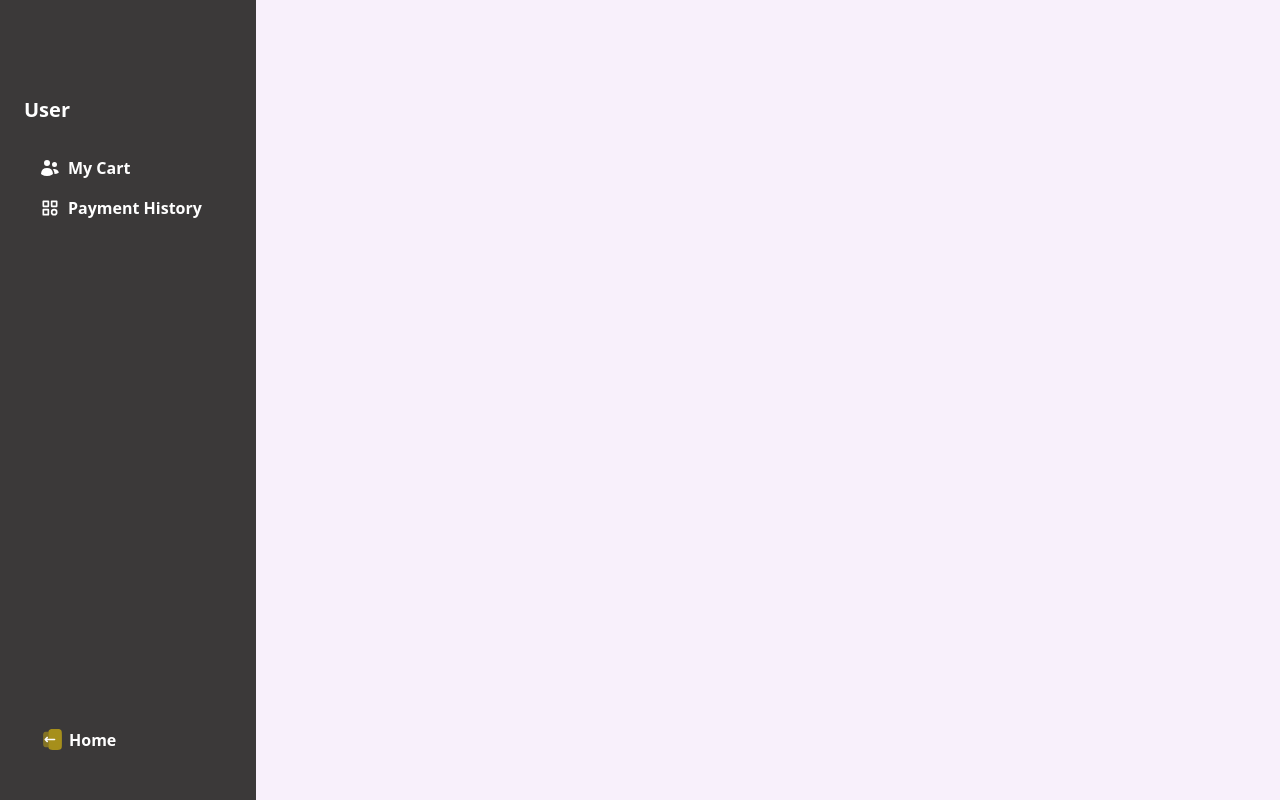
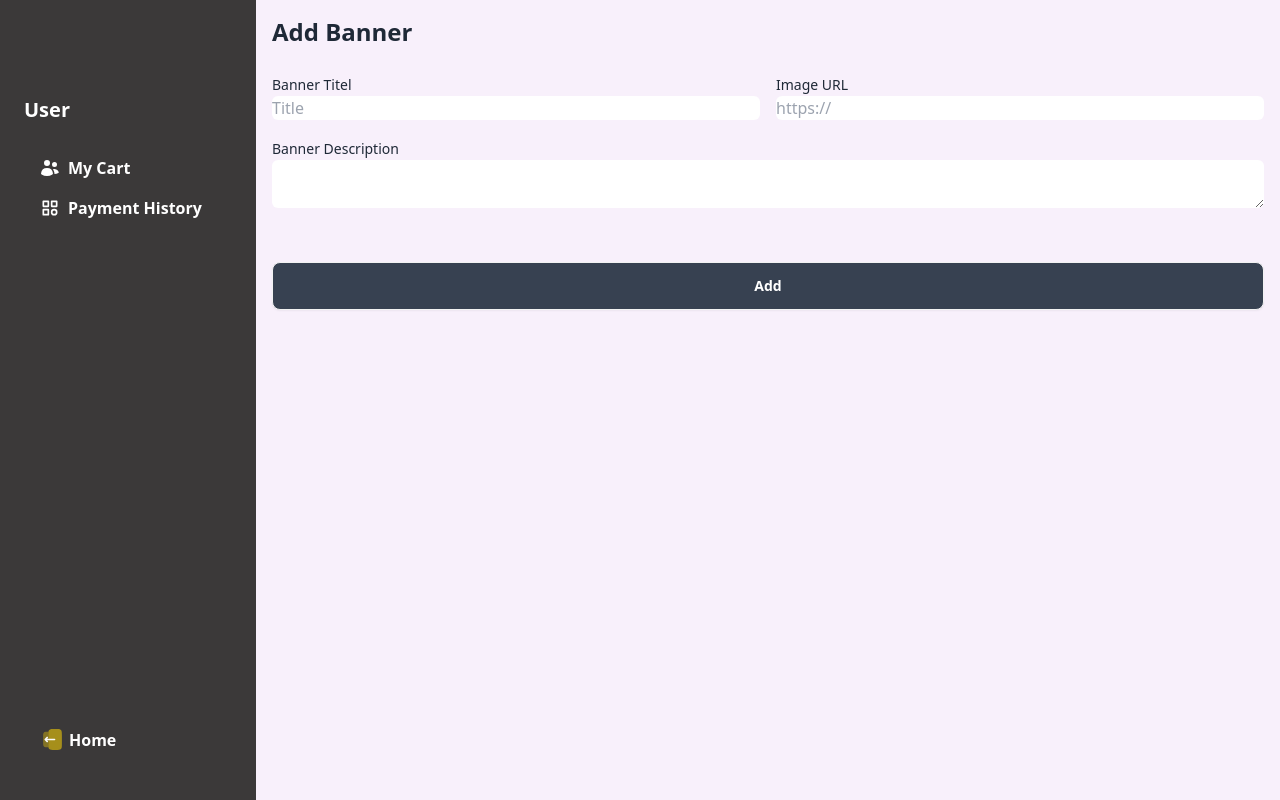
Before and after one commit to JayedXishan/Medicare-client, a React (Vite) app: page /dashboard/manage-banner in a window 1280 px wide. Built offline with nearby package versions, Linux system fonts and the light colour scheme; no server answers.

Commit message:
banner manually added

```diff
--- a/src/Components/Banner.jsx
+++ b/src/Components/Banner.jsx
@@ -4,7 +4,10 @@ import "swiper/css";
 import "swiper/css/pagination";
 import { Pagination } from "swiper/modules";
 import Typewriter from "typewriter-effect";
+import useBanner from "../Hooks/useBanner";
 const Banner = () => {
+  const [banner] = useBanner();
+
   return (
     <div className="lg:w-[1170px] lg:h-[500px] w-[340px] h-[220px] mx-auto">
       <Swiper
@@ -15,12 +18,22 @@ const Banner = () => {
         modules={[Pagination]}
         className="mySwiper"
       >
-        <SwiperSlide className="bgImg1">
-          <div className="flex-col text-center mx-20 my-20">
-            <h3 className="text-white text-4xl font-extrabold">
+        {banner.map((b) => (
+          <SwiperSlide key={b._id}>
+            <div className="lg:flex lg:justify-around lg:items-center lg:p-10 p-4">
+              <div className="mx-auto lg:mx-0 w-[100px] lg:w-[650px]">
+                <img
+                  className="w-full border-2 border-white rounded-lg"
+                  src={b.image}
+                  alt=""
+                />
+              </div>
+
+              <div className="flex-col text-center lg:mx-20 lg:my-24">
+                <h3 className="text-white lg:text-4xl lg:font-extrabold font-semibold text-2xl">
                   <Typewriter
                     options={{
-                  strings: ["Empower Your Community", "Make Strong Connection"],
+                      strings: [`${b.name}`, `${b.name}`],
                       autoStart: true,
                       loop: true,
                       delay: 75,
@@ -29,58 +42,14 @@ const Banner = () => {
                     }}
                   />
                 </h3>
-            <p className="mx-auto text-white opacity-75 mt-6 lg:mt-8 w-[90%] lg:w-[70%]">
+                <p className="mx-auto text-white opacity-75 mt-6 lg:mt-8 w-[90%] lg:w-[70%] lg:text-lg text-sm">
                   {" "}
-              VolunteerHub Connects Passion with Purpose - Join Today for
-              Meaningful Opportunities, Impactful Projects, and Lasting
-              Relationships. Make a Difference, One Click at a Time
+                  {b.description}
                 </p>
               </div>
-        </SwiperSlide>
-        <SwiperSlide className="bgImg2">
-          <div className="flex-col text-center mx-20 my-20">
-            <h3 className="text-white text-4xl font-extrabold">
-              <Typewriter
-                options={{
-                  strings: ["Empower Your Community", "Make Strong Connection"],
-                  autoStart: true,
-                  loop: true,
-                  delay: 75,
-                  typeSpeed: 120,
-                  deleteSpeed: 80,
-                }}
-              />
-            </h3>
-            <p className="mx-auto text-white opacity-75 mt-6 lg:mt-8 w-[90%] lg:w-[70%]">
-              {" "}
-              VolunteerHub Connects Passion with Purpose - Join Today for
-              Meaningful Opportunities, Impactful Projects, and Lasting
-              Relationships. Make a Difference, One Click at a Time
-            </p>
             </div>
           </SwiperSlide>
-        <SwiperSlide className="bgImg3">
-          <div className="flex-col text-center mx-20 my-20">
-            <h3 className="text-white text-4xl font-extrabold">
-              <Typewriter
-                options={{
-                  strings: ["Empower Your Community", "Make Strong Connection"],
-                  autoStart: true,
-                  loop: true,
-                  delay: 75,
-                  typeSpeed: 120,
-                  deleteSpeed: 80,
-                }}
-              />
-            </h3>
-            <p className="mx-auto text-white opacity-75 mt-6 lg:mt-8 w-[90%] lg:w-[70%]">
-              {" "}
-              VolunteerHub Connects Passion with Purpose - Join Today for
-              Meaningful Opportunities, Impactful Projects, and Lasting
-              Relationships. Make a Difference, One Click at a Time
-            </p>
-          </div>
-        </SwiperSlide>
+        ))}
       </Swiper>
     </div>
   );
--- /dev/null
+++ b/src/Hooks/useBanner.jsx
@@ -0,0 +1,21 @@
+import { useQuery } from "@tanstack/react-query";
+import useAxiosSecure from "./useAxiosSecure";
+// import useAuth from "./useAuth";
+
+
+const useBanner = () => {
+
+    const axiosSecure = useAxiosSecure();
+    // const {user}= useAuth();
+    const { refetch, data: banner = []} =useQuery({
+        queryKey: ['banner'],
+        queryFn: async () =>{
+            const res =await axiosSecure.get(`/addbanner`)
+            return res.data;
+        }
+    })
+    return [banner,refetch]
+
+};
+
+export default useBanner;
--- a/src/Pages/Dashboard/ManageBannerAdd.jsx
+++ b/src/Pages/Dashboard/ManageBannerAdd.jsx
@@ -1,10 +1,95 @@
+import Swal from "sweetalert2";
+import useAuth from "../../Hooks/useAuth";
 
 const ManageBannerAdd = () => {
-    return (
+  const { user } = useAuth() || {};
+
+
+  const handleAdd = (e) => {
+    e.preventDefault();
+
+    const form = e.target;
+
+    const name = form.item_name.value;
+    const image = form.image.value;
+    const description = form.description.value;
+    const email = user.email;
+
+
+    const item = {
+      name,
+      image,
+      description,
+      email,
+    };
+
+    fetch("http://localhost:5000/addbanner", {
+      method: "POST", // *GET, POST, PUT, DELETE, etc.
+      headers: {
+        "Content-Type": "application/json",
+      },
+      body: JSON.stringify(item),
+    })
+      .then((res) => res.json())
+      .then((data) => {
+        console.log(data);
+        Swal.fire({
+          title: "Good job!",
+          text: "Successfully Added a Banner!",
+          icon: "success",
+        });
+      });
+
+
+  };
+  return (
+    <div>
+      <div>
         <div>
+          <h3 className="font-bold text-2xl mb-6">Add Banner</h3>
+          <form
+            onSubmit={handleAdd}
+            className="container flex flex-col mx-auto space-y-12"
+          >
+            <div className="grid grid-cols-6 gap-4 col-span-full lg:col-span-3">
+              <div className="col-span-full sm:col-span-3">
+                <label className="text-sm">Banner Titel</label>
+                <input
+                  name="item_name"
+                  type="text"
+                  placeholder="Title"
+                  className="w-full rounded-md focus:ring focus:ring-opacity-75  focus:dark:ring-violet-600 "
+                />
+              </div>
+              <div className="col-span-full sm:col-span-3">
+                <label className="text-sm">Image URL</label>
+                <input
+                  name="image"
+                  type="text"
+                  placeholder="https://"
+                  className="w-full rounded-md focus:ring focus:ring-opacity-75  focus:dark:ring-violet-600"
+                />
+              </div>
 
+              <div className="col-span-full">
+                <label className="text-sm">Banner Description</label>
+                <textarea
+                  name="description"
+                  placeholder=""
+                  className="w-full rounded-md focus:ring focus:ring-opacity-75 focus:dark:ring-violet-600"
+                ></textarea>
+              </div>
+            </div>
+            <input
+              type="submit"
+              value="Add"
+              className="btn bg-gray-700 text-white"
+            />
+          </form>
         </div>
-    );
+      </div>
+    </div>
+  );
 };
 
 export default ManageBannerAdd;
```
Lines whose indentation alone changed are shown as unchanged.
